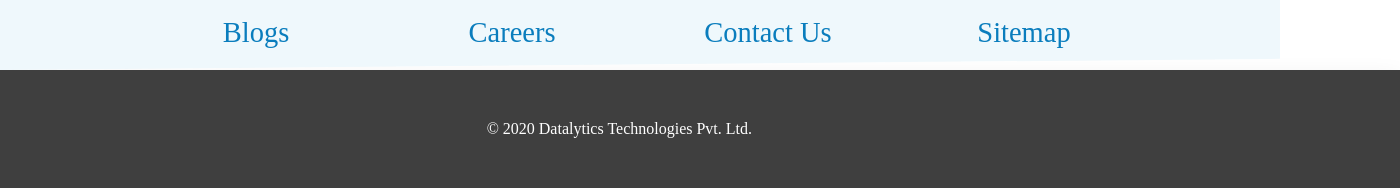
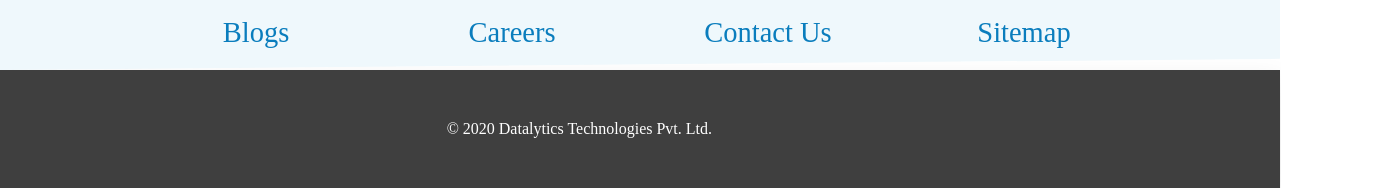
Before and after one commit to deepanshu195/datalytics, a React (Create React App) app: page / in a window 1280 px wide. Shown: the part 4782-4970 px from the top of the page, 1400 px wide, since content can reach past the window. Built offline with nearby package versions, Linux system fonts and the light colour scheme.

Commit message:
feat(change): 3 done

```diff
--- a/src/components/Footer/Footer.module.css
+++ b/src/components/Footer/Footer.module.css
@@ -40,7 +40,7 @@
   box-shadow: 0px 12px 25px rgba(0, 0, 0, 0.12);
   margin-top: 0vh;
   padding: 40px 60px;
-  width: 100% !important;
+  max-width: 100vw !important;
 }
 
 @media only screen and (max-width: 550px) {
```
